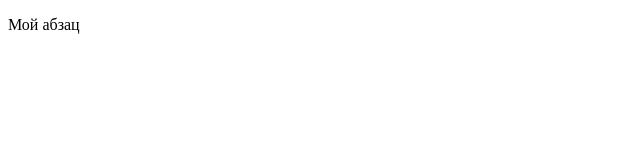
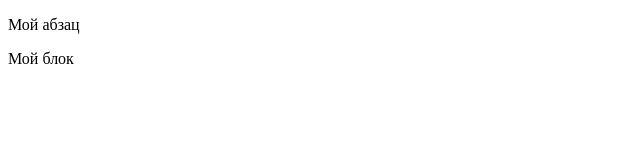
Before and after one commit to lnp401/test_git, a plain HTML site: page index.html in a window 1280 px wide. Shown: the full height of the page, 0-640 px from the left. Drawn offline with Linux system fonts and the light colour scheme.

Commit message:
2022-10-30_v.1.2

```diff
--- a/index.html
+++ b/index.html
@@ -6,5 +6,6 @@
     </head>
     <body>
         <p>Мой абзац</p>
+        <div>Мой блок</div>
     </body>
 </html>
```
